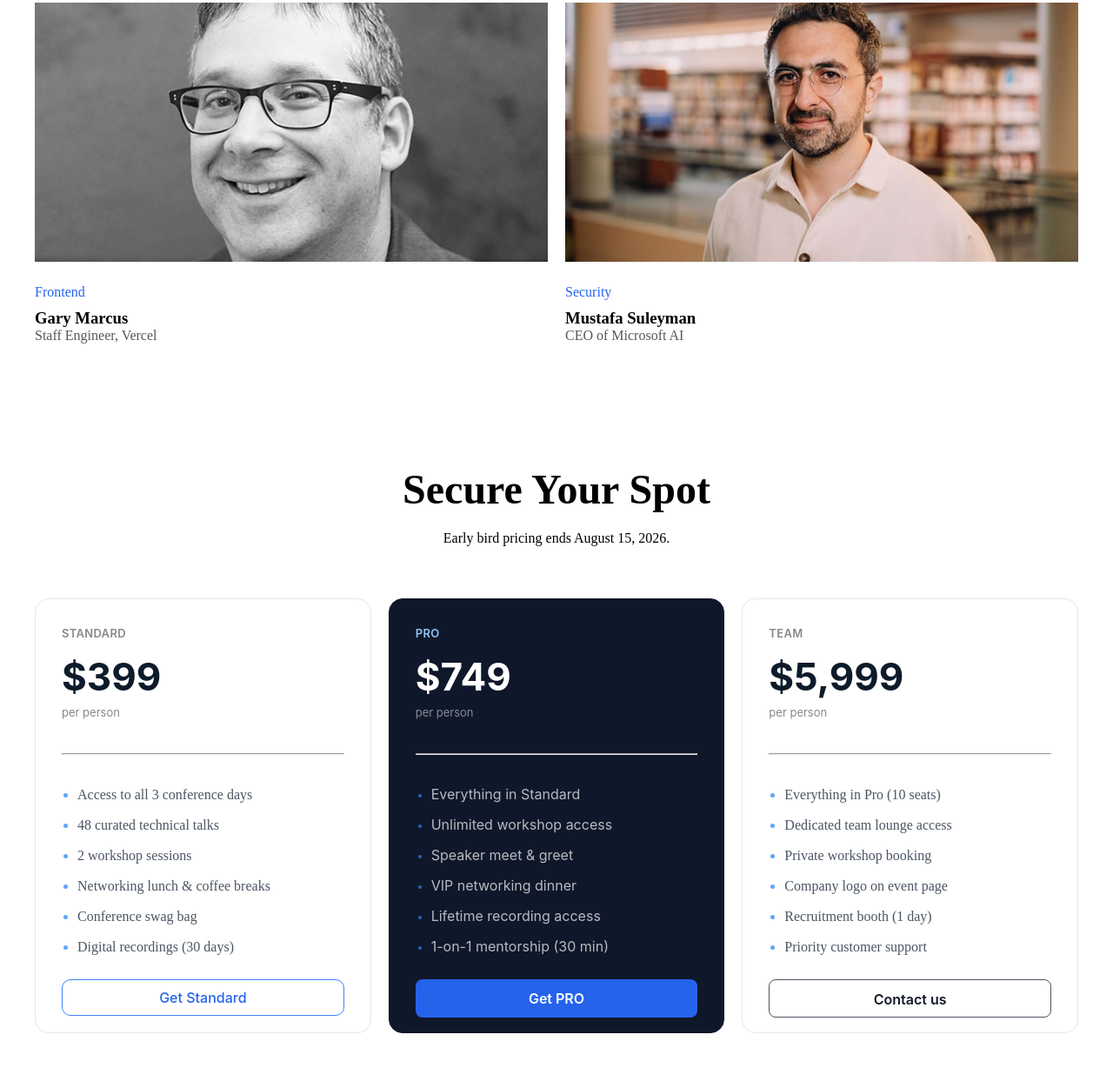
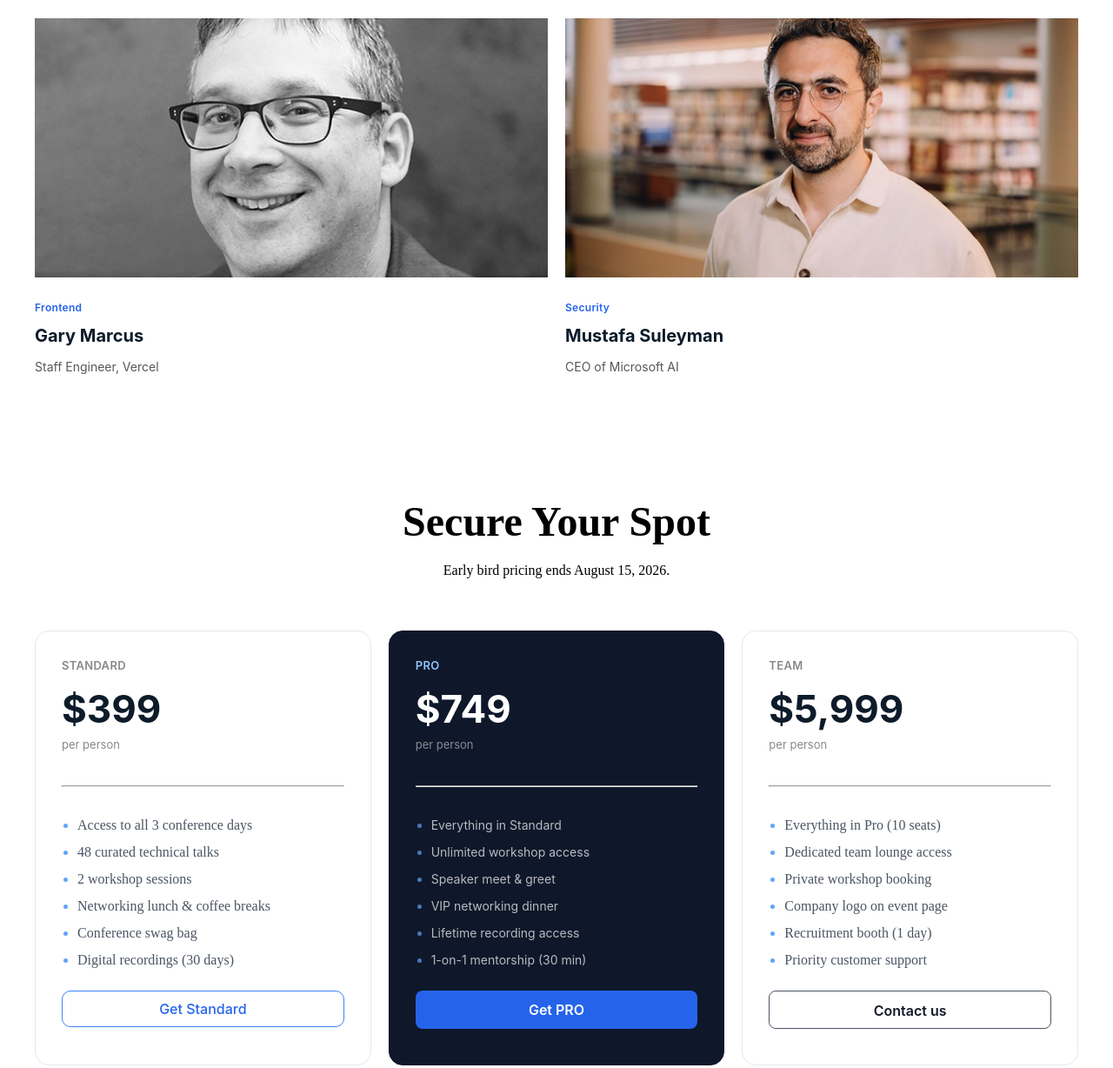
Before and after one commit to hasanmh9988770-MHR/devconf-2026-assignment-01, a plain HTML site: page index.html in a window 1280 px wide. Shown: the part 1328-2556 px from the top of the page at 87% size. Drawn offline with Linux system fonts and the light colour scheme.

Commit message:
CSS codes updated

```diff
--- a/style.css
+++ b/style.css
@@ -97,14 +97,36 @@ button {
 .speaker-4 p {
     color: #2563EB;
     padding: 10px 0px;
+    font-family: "Inter", sans-serif;
+    font-size: 12px;
+    font-weight: 600;
+    letter-spacing: 0.3px;
+    line-height: 18px;
 }
 .speaker-1 p2,
 .speaker-2 p2,
 .speaker-3 p2,
 .speaker-4 p2 {
-color: #575757;
+ color: #575757;
+ font-family: "Inter", sans-serif;
+ font-size: 14px;
+ line-height: 21px;
 
 }
+.speaker-1 h3,
+.speaker-2 h3,
+.speaker-3 h3,
+.speaker-4 h3{
+padding-bottom: 10px;
+    font-family: "Inter", sans-serif;
+    font-size: 20px;
+    font-weight: 700;
+    line-height: 27.5px;
+    letter-spacing: 0;
+    color: #0D1B2A;
+}
+
+
 .speakers h2 {
     text-align: center;
     font-size: 2.5rem;
@@ -153,14 +175,19 @@ color: #575757;
 
 }
 .pricing-cards ul li::marker {
+    font-family: "Inter", sans-serif;
+    font-size: 14px;
+    font-weight: 700;
+    line-height: 21px;
     color: #60A5FA;
 }
+
 .pricing-cards ul li {
     color: #4B5563;
     font-weight: 400;
     font-size: 16px;
-    line-height: 25px;
     margin-bottom: 10px;
+    line-height: 21px;
 }
 .card-2 {
     border: 1px solid #0F172A;
@@ -237,12 +264,10 @@ padding-top: 10px;
     color: #FFFFFF;
     opacity: 70%;
     font-weight:400;
+    font-size: 14px;
+    line-height: 21px;
+}
 
-}
-.card-2 ul li::marker {
-    color: #3B82F6;
-    font-size: 12px;
-}
 .card1-btn {
     background-color: #FFFFFF;
     color: #2563EB;
@@ -283,7 +308,7 @@ padding-top: 10px;
     color: #FFFFFF;
 }
 
-fix the css,  /*==========================
+ /*==========================
       NEWSLETTER
 ==========================*/
 
```
